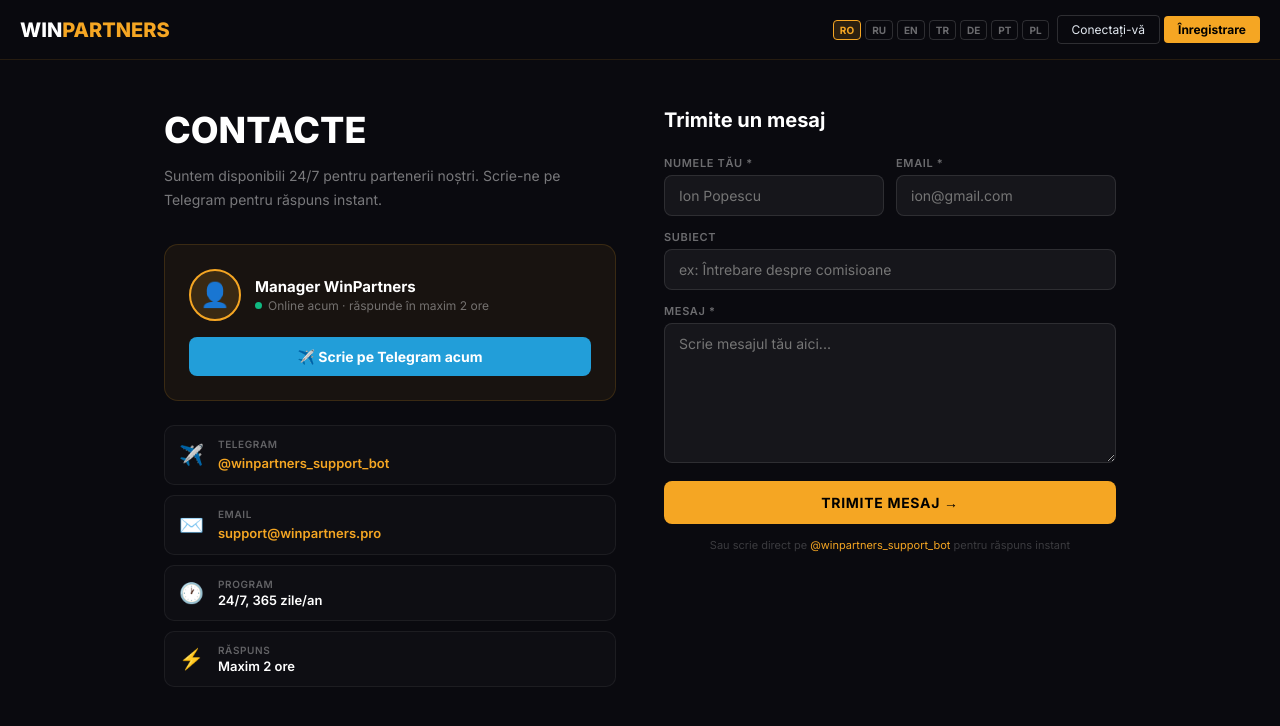
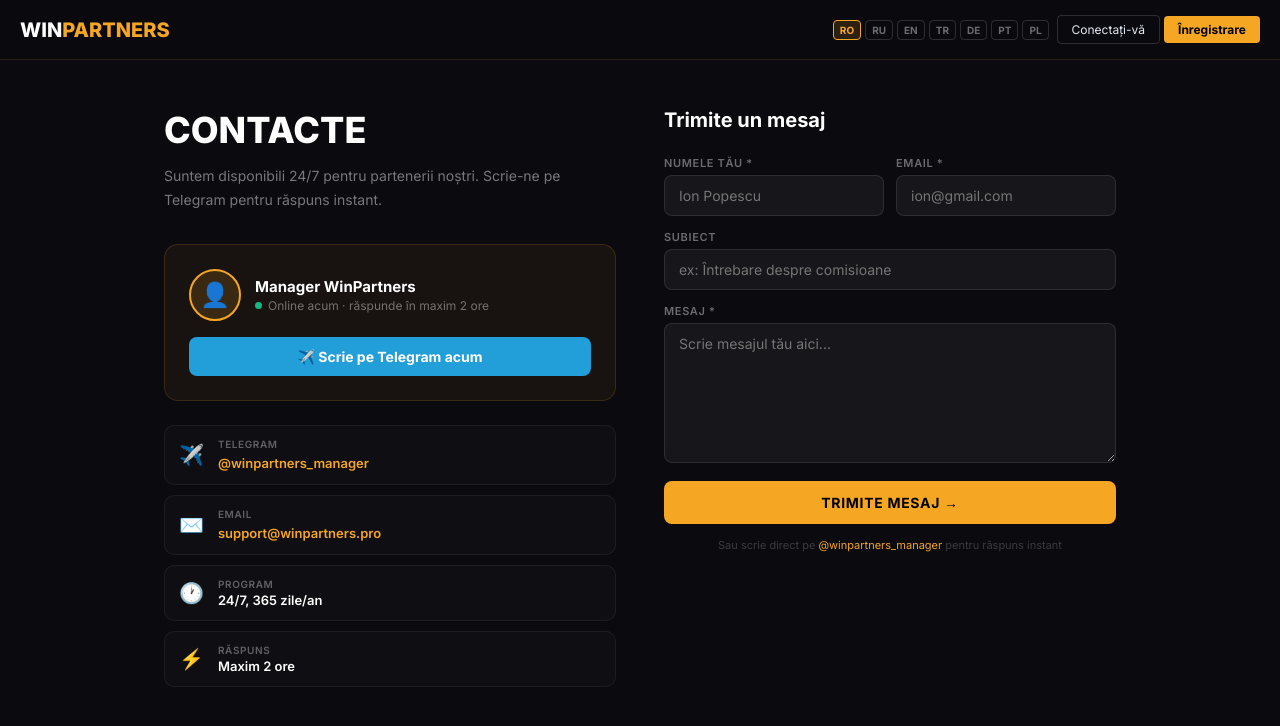
Before and after one commit to cernalevschicripto-png/winpartners, a React (Vite) app: page /contact in a window 1280 px wide. Shown: the top 726 px of the page. Built offline with nearby package versions, Linux system fonts and the light colour scheme; no server answers.

Commit message:
fix: Telegram link actualizat la @winpartners_manager in Contact/Landing/Dashboard

```diff
--- a/src/pages/Contact.jsx
+++ b/src/pages/Contact.jsx
@@ -74,10 +74,10 @@
                 <div style={{fontSize:12,color:'rgba(255,255,255,0.4)',marginTop:2,display:'flex',alignItems:'center',gap:6}}><span style={{width:7,height:7,borderRadius:'50%',background:'#10b981',display:'inline-block'}}/>{t.online}</div>
               </div>
             </div>
-            <a href="https://t.me/winpartners_support_bot" target="_blank" rel="noreferrer" style={{display:'flex',alignItems:'center',justifyContent:'center',gap:8,padding:'11px',borderRadius:8,background:'#229ED9',color:'#fff',textDecoration:'none',fontWeight:700,fontSize:14,width:'100%',boxSizing:'border-box'}}>{t.tg}</a>
+            <a href="https://t.me/winpartners_manager" target="_blank" rel="noreferrer" style={{display:'flex',alignItems:'center',justifyContent:'center',gap:8,padding:'11px',borderRadius:8,background:'#229ED9',color:'#fff',textDecoration:'none',fontWeight:700,fontSize:14,width:'100%',boxSizing:'border-box'}}>{t.tg}</a>
           </div>
           <div style={{display:'flex',flexDirection:'column',gap:10}}>
-            {[['✈️','TELEGRAM','@winpartners_support_bot','https://t.me/winpartners_support_bot'],['✉️','EMAIL','support@winpartners.pro','mailto:support@winpartners.pro'],['🕐',t.prog,t.progVal,null],['⚡',t.resp,t.respVal,null]].map(([icon,label,val,href])=>(
+            {[['✈️','TELEGRAM','@winpartners_manager','https://t.me/winpartners_manager'],['✉️','EMAIL','support@winpartners.pro','mailto:support@winpartners.pro'],['🕐',t.prog,t.progVal,null],['⚡',t.resp,t.respVal,null]].map(([icon,label,val,href])=>(
               <div key={label} style={{display:'flex',alignItems:'center',gap:14,padding:'12px 14px',background:'rgba(255,255,255,0.02)',border:'1px solid rgba(255,255,255,0.06)',borderRadius:10}}>
                 <div style={{fontSize:20,flexShrink:0}}>{icon}</div>
                 <div><div style={{fontSize:10,color:'rgba(255,255,255,0.35)',fontWeight:600,textTransform:'uppercase',letterSpacing:'.06em',marginBottom:2}}>{label}</div>{href?<a href={href} style={{fontSize:13,fontWeight:600,color:gold,textDecoration:'none'}}>{val}</a>:<div style={{fontSize:13,fontWeight:600}}>{val}</div>}</div>
@@ -91,7 +91,7 @@
             <div style={{textAlign:'center',padding:'3rem 2rem',background:'rgba(16,185,129,0.06)',border:'1px solid rgba(16,185,129,0.2)',borderRadius:14}}>
               <div style={{fontSize:48,marginBottom:16}}>✅</div>
               <div style={{fontSize:18,fontWeight:700,marginBottom:8}}>{t.sentTitle}</div>
-              <div style={{fontSize:13,color:'rgba(255,255,255,0.45)',lineHeight:1.7}}>{t.sentSub}<br/>{t.sentTg} <a href="https://t.me/winpartners_support_bot" style={{color:gold}}>Telegram</a>.</div>
+              <div style={{fontSize:13,color:'rgba(255,255,255,0.45)',lineHeight:1.7}}>{t.sentSub}<br/>{t.sentTg} <a href="https://t.me/winpartners_manager" style={{color:gold}}>Telegram</a>.</div>
             </div>
           ):(
             <div style={{display:'flex',flexDirection:'column',gap:14}}>
@@ -101,9 +101,9 @@
               </div>
               <div><label style={lbl}>{t.lSubject}</label><input style={inp} placeholder={t.phSubject} value={form.subject} onChange={set('subject')}/></div>
               <div><label style={lbl}>{t.lMsg}</label><textarea style={{...inp,height:140,resize:'vertical'}} placeholder={t.phMsg} value={form.message} onChange={set('message')}/></div>
-              {status==='error'&&<div style={{background:'rgba(239,68,68,0.08)',border:'1px solid rgba(239,68,68,0.2)',borderRadius:6,padding:'10px 14px',fontSize:13,color:'#ef4444'}}>{t.errMsg} <a href="https://t.me/winpartners_support_bot" style={{color:gold}}>Telegram</a>.</div>}
+              {status==='error'&&<div style={{background:'rgba(239,68,68,0.08)',border:'1px solid rgba(239,68,68,0.2)',borderRadius:6,padding:'10px 14px',fontSize:13,color:'#ef4444'}}>{t.errMsg} <a href="https://t.me/winpartners_manager" style={{color:gold}}>Telegram</a>.</div>}
               <button onClick={send} disabled={status==='sending'} style={{padding:'13px',fontSize:14,fontWeight:700,cursor:status==='sending'?'wait':'pointer',border:'none',borderRadius:8,background:gold,color:'#000',textTransform:'uppercase',letterSpacing:'.05em',fontFamily:'inherit',opacity:status==='sending'?0.7:1}}>{status==='sending'?t.sending:t.send}</button>
-              <p style={{textAlign:'center',fontSize:11,color:'rgba(255,255,255,0.2)',margin:0}}>{t.orWrite} <a href="https://t.me/winpartners_support_bot" style={{color:gold}}>@winpartners_support_bot</a> {t.orWrite2}</p>
+              <p style={{textAlign:'center',fontSize:11,color:'rgba(255,255,255,0.2)',margin:0}}>{t.orWrite} <a href="https://t.me/winpartners_manager" style={{color:gold}}>@winpartners_manager</a> {t.orWrite2}</p>
             </div>
           )}
         </div>
--- a/src/pages/Dashboard.jsx
+++ b/src/pages/Dashboard.jsx
@@ -1272,7 +1272,7 @@
 
           {page==='contact'&&(
             <div style={{...card,maxWidth:440}}>
-              {[['Email','support@winpartners.pro'],['Telegram','@winpartners_support_bot'],['WhatsApp','+373 XX XXX XXX'],['Program','24/7, 365 zile/an']].map(([l,v])=>(
+              {[['Email','support@winpartners.pro'],['Telegram','@winpartners_manager'],['WhatsApp','+373 XX XXX XXX'],['Program','24/7, 365 zile/an']].map(([l,v])=>(
                 <div key={l} style={{display:'flex',justifyContent:'space-between',padding:'10px 0',borderBottom:`1px solid ${bdr}`}}>
                   <span style={{fontSize:13,color:txtSub,fontWeight:500}}>{l}</span>
                   <span style={{fontSize:13,color:gold,fontWeight:600}}>{v}</span>
--- a/src/pages/Landing.jsx
+++ b/src/pages/Landing.jsx
@@ -612,7 +612,7 @@
               <div style={{fontSize:13,color:gold,fontWeight:600,marginBottom:14,letterSpacing:'.05em'}}>{t.mgr_role}</div>
               <p style={{fontSize:14,color:'rgba(255,255,255,0.65)',lineHeight:1.75,marginBottom:20}}>{t.mgr_text}</p>
               <div style={{display:'flex',gap:10,flexWrap:'wrap'}}>
-                <a href="https://t.me/winpartners_support_bot" target="_blank" rel="noreferrer" style={{display:'inline-flex',alignItems:'center',gap:8,padding:'11px 22px',background:gold,color:'#000',border:'none',borderRadius:8,fontSize:14,fontWeight:700,cursor:'pointer',textDecoration:'none'}}>
+                <a href="https://t.me/winpartners_manager" target="_blank" rel="noreferrer" style={{display:'inline-flex',alignItems:'center',gap:8,padding:'11px 22px',background:gold,color:'#000',border:'none',borderRadius:8,fontSize:14,fontWeight:700,cursor:'pointer',textDecoration:'none'}}>
                   <span>✈️</span> {t.mgr_btn}
                 </a>
                 <div style={{display:'flex',alignItems:'center',gap:6,padding:'11px 16px',background:'rgba(255,255,255,0.04)',border:'1px solid rgba(255,255,255,0.1)',borderRadius:8}}>
@@ -721,7 +721,7 @@
                 ['terms', t.f_priv]],
               ['Contact',
                 ['','support@winpartners.pro'],
-                ['','Telegram: @winpartners_support_bot'],
+                ['','Telegram: @winpartners_manager'],
                 ['',t.f_wa],
                 ['','24/7']],
             ].map(([title,...links])=>(
```
Also changed, not shown: 1 other file (tests, documents, lock files or other folders).
